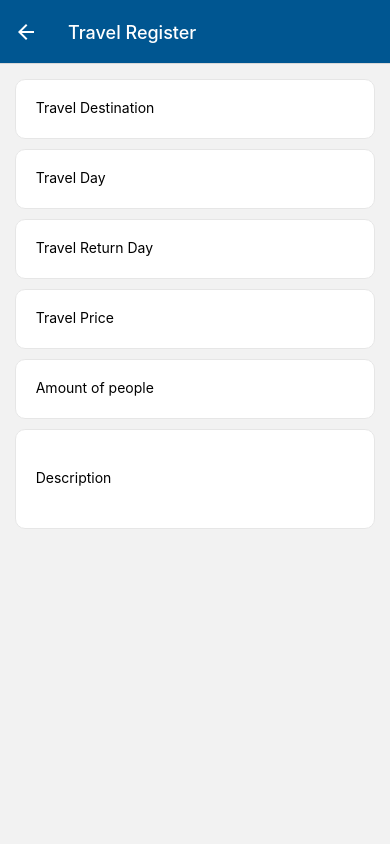
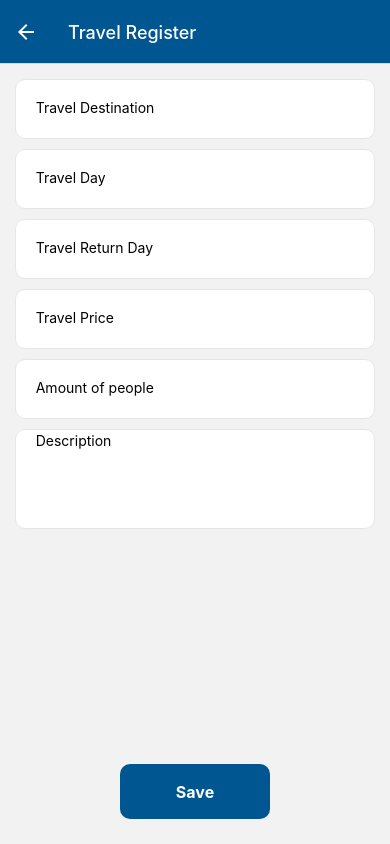
Before and after one commit to JuniorVinicius/Share-Dreams, a React Native app in the folder share-dreams/: screen /Registration in a window 390 px wide. Built offline with nearby package versions, Linux system fonts and the light colour scheme.

Commit message:
✨ feat: add save button

```diff
--- /dev/null
+++ b/share-dreams/src/components/UI/Buttons/Main/index.jsx
@@ -0,0 +1,13 @@
+import React from "react";
+import { Pressable } from "react-native";
+import { Container, TextButton } from "./style";
+
+export default function SimpleButton({ onPress, title }) {
+  return (
+    <Pressable onPress={onPress}>
+      <Container>
+        <TextButton>{title}</TextButton>
+      </Container>
+    </Pressable>
+  );
+}
--- /dev/null
+++ b/share-dreams/src/components/UI/Buttons/Main/style.js
@@ -0,0 +1,17 @@
+import styled from "styled-components/native";
+import { Colors } from "./../../../../constants/index";
+
+export const Container = styled.View`
+    width: 150px;
+    height: 55px;
+    background: ${Colors.primaryBlue};
+    border-radius: 10px;
+    justify-content: center;
+    align-items: center;
+`;
+
+export const TextButton = styled.Text`
+    color: ${Colors.primaryLight};
+    font-size: 16px;
+    font-weight: bold;
+`;
--- a/share-dreams/src/components/UI/index.js
+++ b/share-dreams/src/components/UI/index.js
@@ -1,4 +1,5 @@
 import { MainContainer } from "./Conteiners/style";
-import { ActionIconButton, AddButton} from "./Buttons";
+import { ActionIconButton, AddButton } from "./Buttons";
+import SimpleButton from "./Buttons/Main";
 
-export { MainContainer, ActionIconButton, AddButton };
+export { MainContainer, ActionIconButton, AddButton, SimpleButton };
--- a/share-dreams/src/components/index.js
+++ b/share-dreams/src/components/index.js
@@ -1,6 +1,14 @@
 import { Travel } from "./Travels";
-import { MainContainer, ActionIconButton, AddButton } from "./UI";
+import { MainContainer, ActionIconButton, AddButton, SimpleButton } from "./UI";
 import Label from "./Label";
 import InputField from "./Input";
 
-export { Travel, MainContainer, Label, ActionIconButton, AddButton, InputField };
+export {
+  Travel,
+  MainContainer,
+  Label,
+  ActionIconButton,
+  AddButton,
+  InputField,
+  SimpleButton,
+};
--- a/share-dreams/src/screens/Registration/index.js
+++ b/share-dreams/src/screens/Registration/index.js
@@ -1,5 +1,6 @@
 import { ScrollView, StyleSheet } from "react-native";
-import { InputField } from "../../components";
+import { InputField, SimpleButton } from "../../components";
+import { ButtonContainer } from "./style";
 
 export default function Registration() {
   return (
@@ -10,8 +11,16 @@ export default function Registration() {
         <InputField placeholder="Travel Return Day" />
         <InputField placeholder="Travel Price" />
         <InputField placeholder="Amount of people" />
-        <InputField placeholder="Description" height={100} />
+        <InputField
+          placeholder="Description"
+          height={100}
+          multiline={true}
+          numberOfLines={3}
+        />
       </ScrollView>
+      <ButtonContainer>
+        <SimpleButton title="Save" />
+      </ButtonContainer>
     </>
   );
 }
@@ -19,7 +28,7 @@ export default function Registration() {
 const style = StyleSheet.create({
   container: {
     flex: 1,
-    paddingHorizontal:15,
-    paddingVertical:10,
-  }
-})
+    paddingHorizontal: 15,
+    paddingVertical: 10,
+  },
+});
--- a/share-dreams/src/screens/Registration/style.js
+++ b/share-dreams/src/screens/Registration/style.js
@@ -3,7 +3,11 @@ import styled from "styled-components/native";
 
 
 
-export const Container = styled.View`
-
+export const ButtonContainer = styled.View`
+    width: 100%;
+    height: 80px;
+    display: flex;
+    flex-direction: row;
+    justify-content: center;
 
 `;
```
